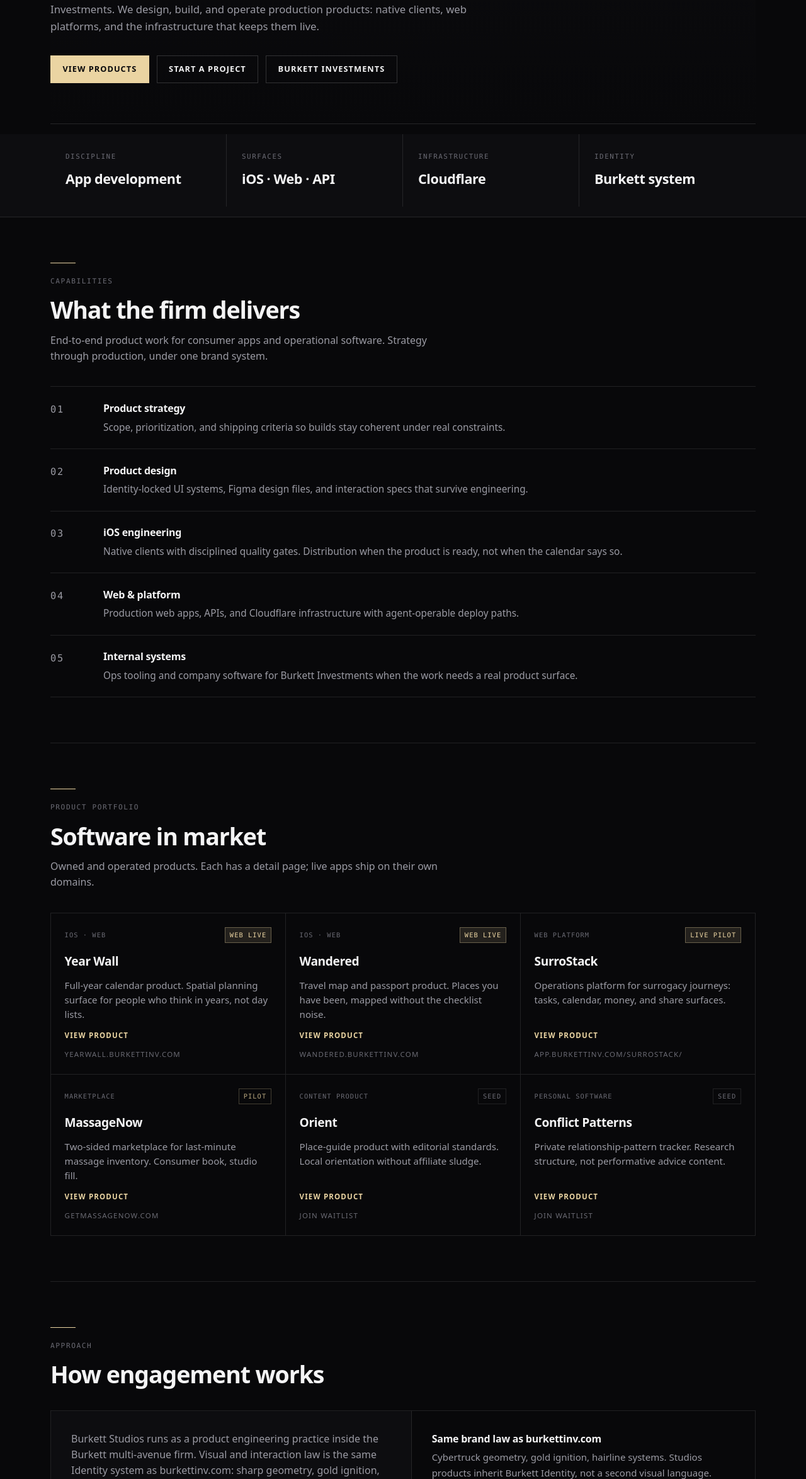
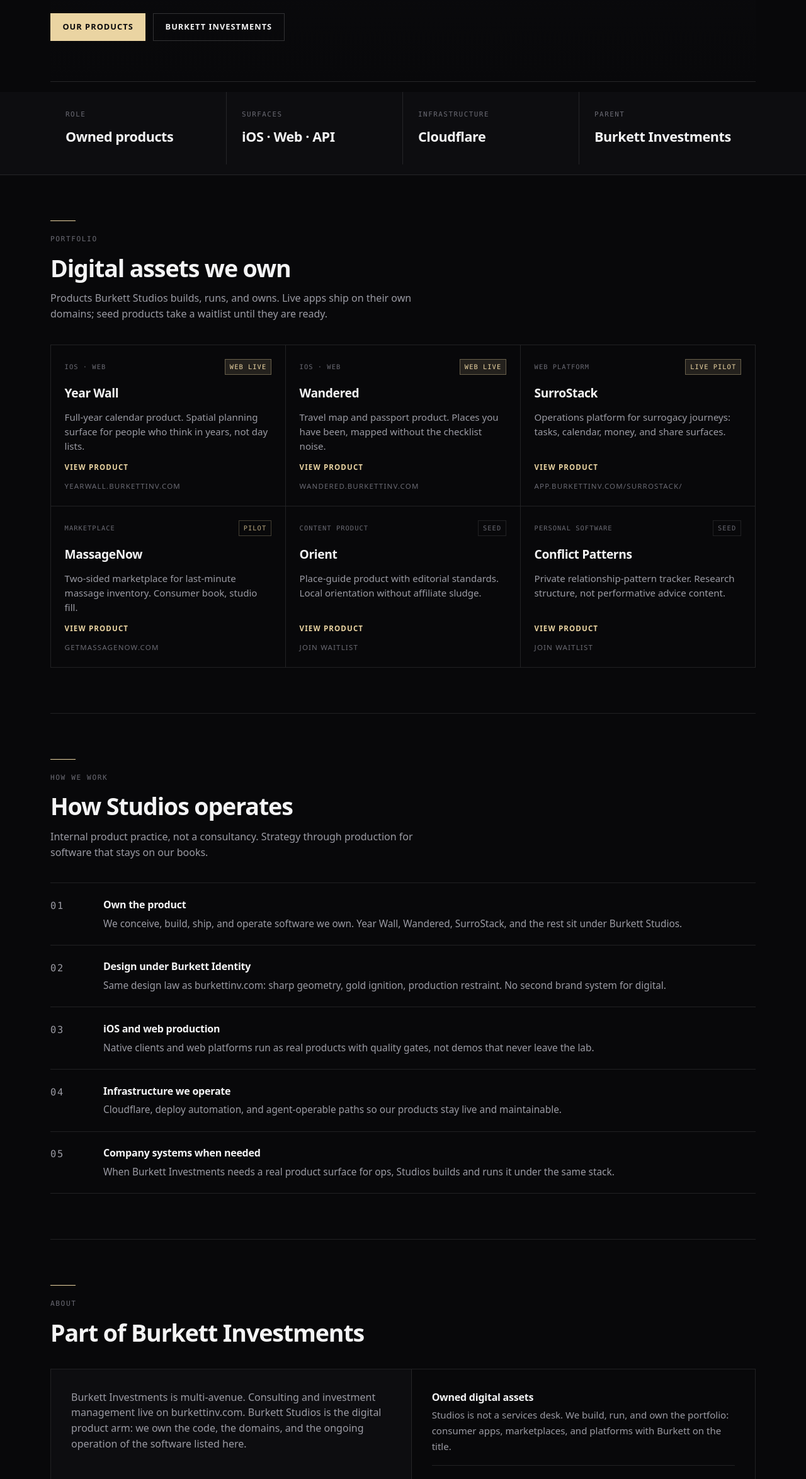
Before and after one commit to treyburkett/burkett-studios, a website: page public/index.html in a window 1280 px wide. Shown: the part 452-2800 px from the top of the page at 63% size. Drawn offline with Linux system fonts and the light colour scheme.

Commit message:
Reposition Studios as Burkett owned-product arm.
Remove client-services language. Site and docs now state we build, run, and own digital products under Burkett Investments.

```diff
--- a/public/index.html
+++ b/public/index.html
@@ -3,12 +3,12 @@
 <head>
   <meta charset="utf-8" />
   <meta name="viewport" content="width=device-width, initial-scale=1" />
-  <title>Burkett Studios — App development & product engineering</title>
-  <meta name="description" content="Burkett Studios designs and ships production software: iOS, web, and platform systems under Burkett Investments brand law." />
+  <title>Burkett Studios — Digital products we build, run, and own</title>
+  <meta name="description" content="Burkett Studios is the arm of Burkett Investments that builds, runs, and owns our digital products: Year Wall, Wandered, SurroStack, and more." />
   <meta name="theme-color" content="#08080a" />
   <link rel="canonical" href="https://burkettstudios.com/" />
   <meta property="og:title" content="Burkett Studios" />
-  <meta property="og:description" content="Burkett Studios designs and ships production software: iOS, web, and platform systems under Burkett Investments brand law." />
+  <meta property="og:description" content="Burkett Studios is the arm of Burkett Investments that builds, runs, and owns our digital products: Year Wall, Wandered, SurroStack, and more." />
   <meta property="og:url" content="https://burkettstudios.com/" />
   <meta property="og:type" content="website" />
   <meta name="twitter:card" content="summary_large_image" />
@@ -25,40 +25,39 @@
         <span class="mark-text">Burkett <em>Studios</em></span>
       </a>
       <nav class="nav" aria-label="Primary">
-        <a href="/#capabilities">Capabilities</a>
         <a href="/#products">Products</a>
-        <a href="/#approach">Approach</a>
+        <a href="/#how">How we work</a>
+        <a href="/#about">About</a>
         <a href="/#contact">Contact</a>
-        <a class="nav-cta" href="mailto:trey@burkettinv.com?subject=Burkett%20Studios%20inquiry">Start a project</a>
+        <a class="nav-cta" href="/#products">Our products</a>
       </nav>
     </div>
   </header>
   <main id="main">
     <section class="hero shell">
       <span class="gold-rule" aria-hidden="true"></span>
-      <p class="eyebrow">Burkett Investments · Product engineering</p>
+      <p class="eyebrow">Burkett Investments · Digital products</p>
       <h1>
-        Professional software<br />
-        <span class="hero-accent">built to ship.</span>
+        Software we build,<br />
+        <span class="hero-accent">run, and own.</span>
       </h1>
       <p class="lede">
-        Burkett Studios is the app development and product engineering arm of Burkett Investments.
-        We design, build, and operate production products: native clients, web platforms, and the
-        infrastructure that keeps them live.
+        Burkett Studios is the arm of Burkett Investments for digital products.
+        We invent, ship, operate, and hold title to apps and platforms such as Year Wall,
+        Wandered, and SurroStack. We do not build software for outside clients.
       </p>
       <div class="hero-actions">
-        <a class="btn btn-primary" href="#products">View products</a>
-        <a class="btn btn-ghost" href="mailto:trey@burkettinv.com?subject=Burkett%20Studios%20inquiry">Start a project</a>
+        <a class="btn btn-primary" href="#products">Our products</a>
         <a class="btn btn-ghost" href="https://burkettinv.com" rel="noopener">Burkett Investments</a>
       </div>
     </section>
 
-    <section class="spec-strip" aria-label="Firm specs">
+    <section class="spec-strip" aria-label="Studios facts">
       <div class="shell">
         <dl class="spec-grid">
           <div class="spec-cell">
-            <dt>Discipline</dt>
-            <dd>App development</dd>
+            <dt>Role</dt>
+            <dd>Owned products</dd>
           </div>
           <div class="spec-cell">
             <dt>Surfaces</dt>
@@ -69,74 +68,21 @@
             <dd>Cloudflare</dd>
           </div>
           <div class="spec-cell">
-            <dt>Identity</dt>
-            <dd>Burkett system</dd>
+            <dt>Parent</dt>
+            <dd>Burkett Investments</dd>
           </div>
         </dl>
       </div>
     </section>
 
-    <section id="capabilities" class="section shell">
-      <div class="section-head">
-        <span class="gold-rule" aria-hidden="true"></span>
-        <p class="eyebrow">Capabilities</p>
-        <h2>What the firm delivers</h2>
-        <p class="section-copy">
-          End-to-end product work for consumer apps and operational software.
-          Strategy through production, under one brand system.
-        </p>
-      </div>
-      <ul class="cap-list">
-
-          <li>
-            <span class="cap-num">01</span>
-            <div>
-              <strong>Product strategy</strong>
-              <span>Scope, prioritization, and shipping criteria so builds stay coherent under real constraints.</span>
-            </div>
-          </li>
-
-          <li>
-            <span class="cap-num">02</span>
-            <div>
-              <strong>Product design</strong>
-              <span>Identity-locked UI systems, Figma design files, and interaction specs that survive engineering.</span>
-            </div>
-          </li>
-
-          <li>
-            <span class="cap-num">03</span>
-            <div>
-              <strong>iOS engineering</strong>
-              <span>Native clients with disciplined quality gates. Distribution when the product is ready, not when the calendar says so.</span>
-            </div>
-          </li>
-
-          <li>
-            <span class="cap-num">04</span>
-            <div>
-              <strong>Web & platform</strong>
-              <span>Production web apps, APIs, and Cloudflare infrastructure with agent-operable deploy paths.</span>
-            </div>
-          </li>
-
-          <li>
-            <span class="cap-num">05</span>
-            <div>
-              <strong>Internal systems</strong>
-              <span>Ops tooling and company software for Burkett Investments when the work needs a real product surface.</span>
-            </div>
-          </li>
-      </ul>
-    </section>
-
     <section id="products" class="section shell">
       <div class="section-head">
         <span class="gold-rule" aria-hidden="true"></span>
-        <p class="eyebrow">Product portfolio</p>
-        <h2>Software in market</h2>
+        <p class="eyebrow">Portfolio</p>
+        <h2>Digital assets we own</h2>
         <p class="section-copy">
-          Owned and operated products. Each has a detail page; live apps ship on their own domains.
+          Products Burkett Studios builds, runs, and owns. Live apps ship on their own domains;
+          seed products take a waitlist until they are ready.
         </p>
       </div>
       <div class="product-grid">
@@ -209,36 +155,90 @@
       </div>
     </section>
 
-    <section id="approach" class="section shell">
+    <section id="how" class="section shell">
       <div class="section-head">
         <span class="gold-rule" aria-hidden="true"></span>
-        <p class="eyebrow">Approach</p>
-        <h2>How engagement works</h2>
+        <p class="eyebrow">How we work</p>
+        <h2>How Studios operates</h2>
+        <p class="section-copy">
+          Internal product practice, not a consultancy. Strategy through production for software
+          that stays on our books.
+        </p>
+      </div>
+      <ul class="cap-list">
+
+          <li>
+            <span class="cap-num">01</span>
+            <div>
+              <strong>Own the product</strong>
+              <span>We conceive, build, ship, and operate software we own. Year Wall, Wandered, SurroStack, and the rest sit under Burkett Studios.</span>
+            </div>
+          </li>
+
+          <li>
+            <span class="cap-num">02</span>
+            <div>
+              <strong>Design under Burkett Identity</strong>
+              <span>Same design law as burkettinv.com: sharp geometry, gold ignition, production restraint. No second brand system for digital.</span>
+            </div>
+          </li>
+
+          <li>
+            <span class="cap-num">03</span>
+            <div>
+              <strong>iOS and web production</strong>
+              <span>Native clients and web platforms run as real products with quality gates, not demos that never leave the lab.</span>
+            </div>
+          </li>
+
+          <li>
+            <span class="cap-num">04</span>
+            <div>
+              <strong>Infrastructure we operate</strong>
+              <span>Cloudflare, deploy automation, and agent-operable paths so our products stay live and maintainable.</span>
+            </div>
+          </li>
+
+          <li>
+            <span class="cap-num">05</span>
+            <div>
+              <strong>Company systems when needed</strong>
+              <span>When Burkett Investments needs a real product surface for ops, Studios builds and runs it under the same stack.</span>
+            </div>
+          </li>
+      </ul>
+    </section>
+
+    <section id="about" class="section shell">
+      <div class="section-head">
+        <span class="gold-rule" aria-hidden="true"></span>
+        <p class="eyebrow">About</p>
+        <h2>Part of Burkett Investments</h2>
       </div>
       <div class="approach-grid">
         <div class="approach-copy">
           <p class="section-copy" style="margin:0">
-            Burkett Studios runs as a product engineering practice inside the Burkett multi-avenue firm.
-            Visual and interaction law is the same Identity system as burkettinv.com: sharp geometry,
-            gold ignition, production-grade restraint.
+            Burkett Investments is multi-avenue. Consulting and investment management live on
+            burkettinv.com. Burkett Studios is the digital product arm: we own the code, the
+            domains, and the ongoing operation of the software listed here.
           </p>
         </div>
         <div class="approach-list-wrap">
           <ul class="approach-list">
 
             <li>
-              <strong>Same brand law as burkettinv.com</strong>
-              <span>Cybertruck geometry, gold ignition, hairline systems. Studios products inherit Burkett Identity, not a second visual language.</span>
+              <strong>Owned digital assets</strong>
+              <span>Studios is not a services desk. We build, run, and own the portfolio: consumer apps, marketplaces, and platforms with Burkett on the title.</span>
             </li>
 
             <li>
-              <strong>Ship production, not decks</strong>
-              <span>Live domains, git history, and deploy automation. Design work ends in code on Cloudflare and the App Store pipeline.</span>
+              <strong>Same brand law as burkettinv.com</strong>
+              <span>Cybertruck geometry, gold ignition, hairline systems. Digital products inherit Burkett Identity, not a spin-off look.</span>
             </li>
 
             <li>
-              <strong>Focused execution</strong>
-              <span>One product deep per session. Quality compounds when context does not thrash across four codebases.</span>
+              <strong>Ship production, keep operating</strong>
+              <span>Live domains, git history, and ongoing ops. Launch is the start of ownership, not the end of a client engagement.</span>
             </li>
           </ul>
         </div>
@@ -249,13 +249,13 @@
       <div class="contact-panel">
         <span class="gold-rule" aria-hidden="true"></span>
         <p class="eyebrow">Contact</p>
-        <h2>Discuss a build</h2>
+        <h2>Get in touch</h2>
         <p class="section-copy">
-          Product concepts, rebuilds, iOS and web delivery, or internal systems for operators.
+          Press, partnership, product feedback, or waitlist questions for our own apps.
           Reach Burkett Investments and ask for Studios.
         </p>
         <div class="contact-actions">
-          <a class="btn btn-primary" href="mailto:trey@burkettinv.com?subject=Burkett%20Studios%20inquiry">Email Trey</a>
+          <a class="btn btn-primary" href="mailto:trey@burkettinv.com?subject=Burkett%20Studios">Email Trey</a>
           <a class="btn btn-ghost" href="https://burkettinv.com" rel="noopener">Company site</a>
         </div>
       </div>
@@ -266,8 +266,9 @@
     <div class="shell footer-inner">
       <p class="footer-mark">Burkett Studios</p>
       <p class="footer-note">
-        App development and product engineering arm of
-        <a href="https://burkettinv.com" rel="noopener">Burkett Investments</a>.
+        The arm of
+        <a href="https://burkettinv.com" rel="noopener">Burkett Investments</a>
+        that builds, runs, and owns our digital products.
         Real estate consulting and investment management remain on burkettinv.com.
       </p>
       <p class="footer-legal">© <span data-year></span> Burkett Studios. All rights reserved.</p>
```
Also changed, not shown: AGENTS.md (+12 -4 lines), CURRENT.md (+1 -1 lines), public/products/conflict-patterns/index.html (+6 -5 lines), public/products/massagenow/index.html (+6 -5 lines), public/products/orient/index.html (+6 -5 lines), public/products/surrostack/index.html (+6 -5 lines), public/products/wandered/index.html (+6 -5 lines), public/products/year-wall/index.html (+6 -5 lines), scripts/generate-site.mjs (+66 -64 lines).
